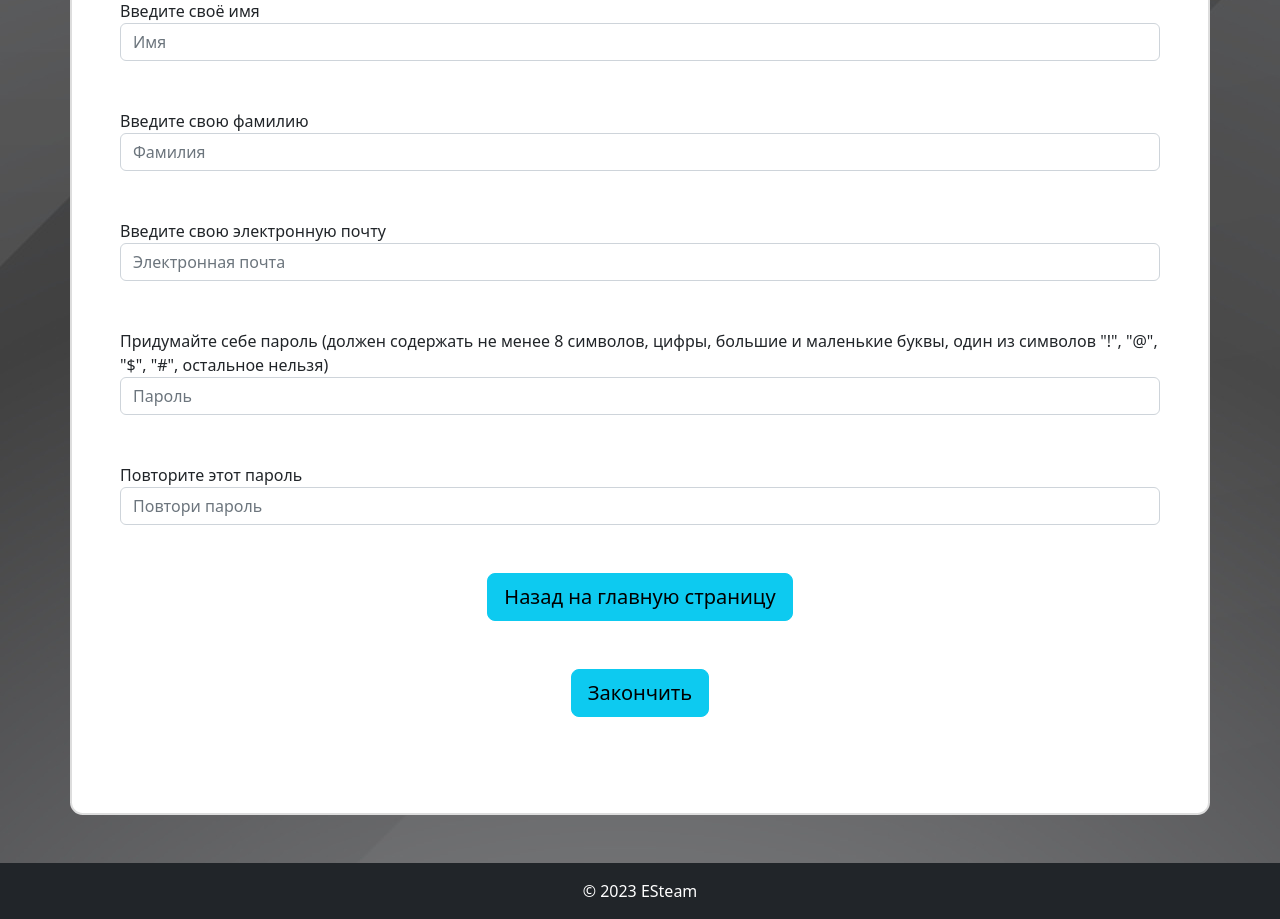
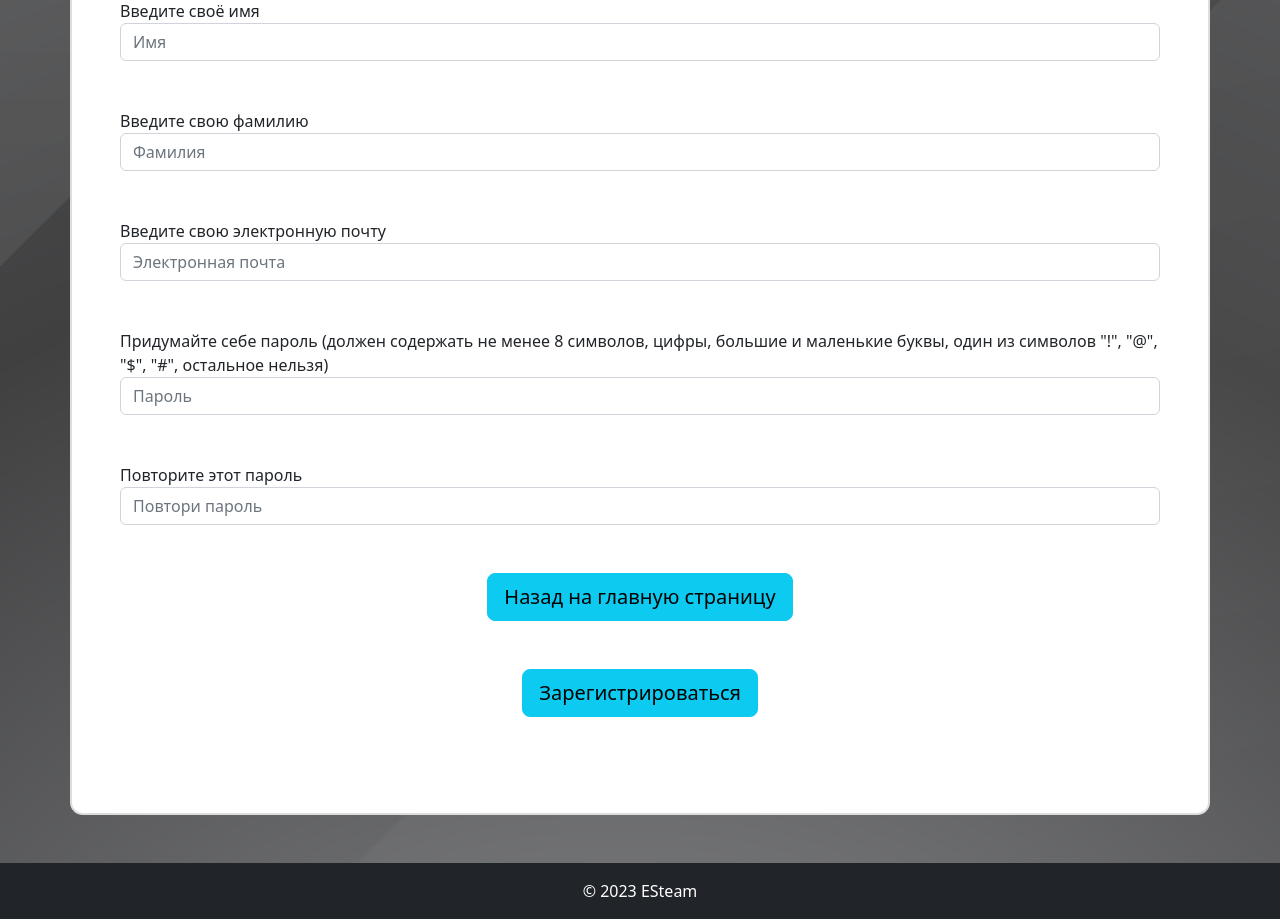
Before and after one commit to Shadow318193/Detector, a Flask app: page /signup in a window 1280 px wide. Shown: the part 197-1116 px from the top of the page. Run offline with Flask 3, Linux system fonts and the light colour scheme.

Commit message:
typo fixed

```diff
--- a/templates/signup.html
+++ b/templates/signup.html
@@ -38,7 +38,8 @@
                 страницу</a>
         </div>
         <div class="text-center mb-5">
-            <button type="submit" class="btn btn-info btn-lg">Закончить
+            <button type="submit" class="btn btn-info btn-lg">
+                Зарегистрироваться
             </button>
         </div>
     </form>
```
